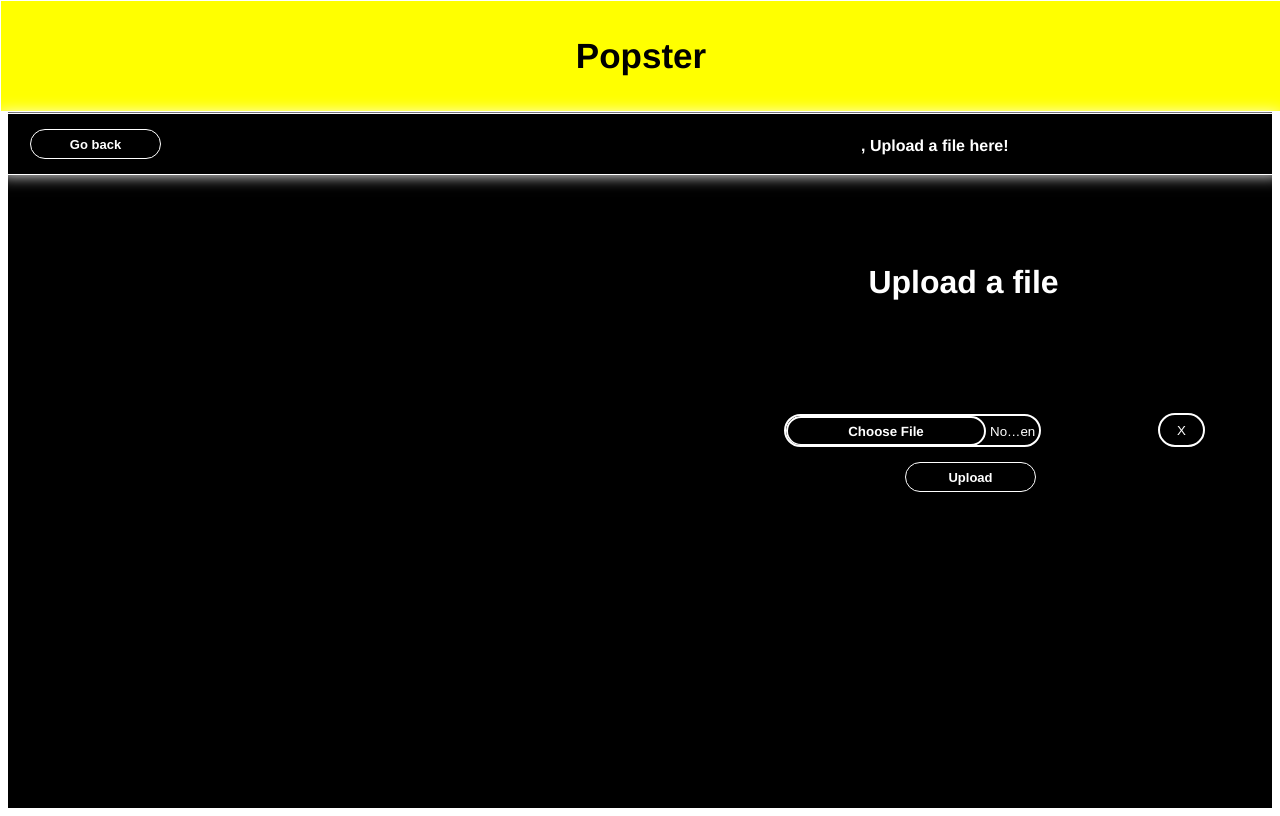
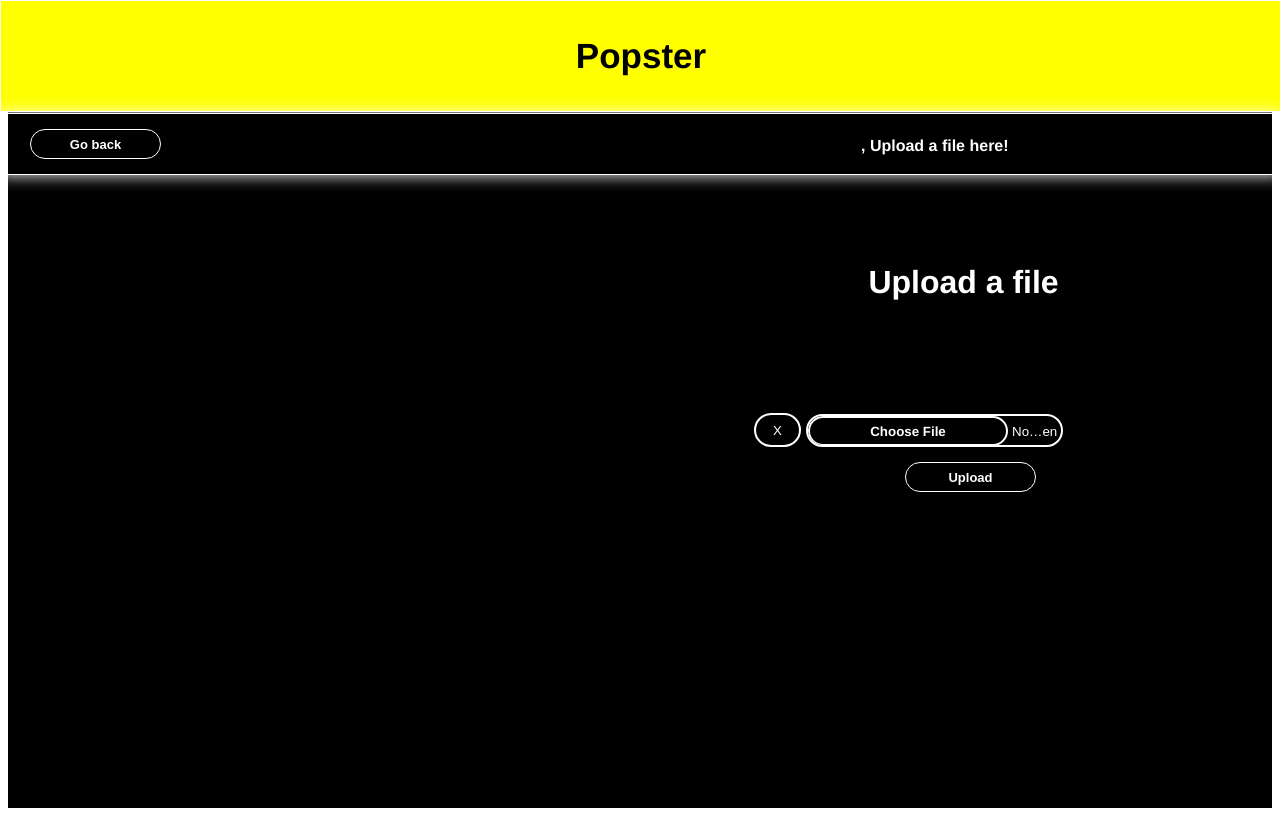
Before and after one commit to Marcom966/Popster_Frontend, an Angular app: page /fileUpload in a window 1280 px wide. Shown: the top 816 px of the page. Built offline with nearby package versions, Linux system fonts and the light colour scheme.

Commit message:
another commit

```diff
--- a/src/app/components/file-upload/file-upload.component.css
+++ b/src/app/components/file-upload/file-upload.component.css
@@ -149,7 +149,7 @@ input[type=file]::file-selector-button{
     border-radius: 25px;
     height: 29px;
     position: absolute;
-    left: -77px;
+    left: -55px;
 }
 .submitButton{
     background-color: transparent;
@@ -174,7 +174,7 @@ input[type=file]::file-selector-button{
   border-color: black;
 }
 .reset{
-    margin-left: 297px;
+    margin-left: -107px;
     margin-top: -1px;
     background-color: transparent;
     color: white;
@@ -187,18 +187,3 @@ input[type=file]::file-selector-button{
     background-color: white;
     color: black;
 }
-
-.resetNew{
-    margin-left: 500px;
-    margin-top: -1px;
-    background-color: transparent;
-    color: white;
-    border: 2px solid white;
-    width: 47px;
-    height: 34px;
-    border-radius: 25px;
-}
-.resetNew:hover{
-    background-color: white;
-    color: black;
-}
--- a/src/app/components/file-upload/file-upload.component.html
+++ b/src/app/components/file-upload/file-upload.component.html
@@ -14,8 +14,8 @@
             <form>
                 <label for="upload" class="upload">
                     <span class="span" aria-hidden="true"></span>
-                    <input class="inputFull" id="inputFile" type="file" accept="*" (click)="onChangeclass()"  (change)="onChangeFile($event)" #fileUpload>
-                    <button type="reset" id="resetButton" [ngClass]="clicked ? 'resetNew': 'reset'">X</button>
+                    <input class="inputFull" id="inputFile" type="file" accept="*" (change)="onChangeFile($event)" #fileUpload>
+                    <button type="reset" id="resetButton" class='reset'>X</button>
                     <button type="button" class="submitButton" (click)="onSubmit()">Upload</button>
                 </label>
             </form>
--- a/src/app/components/file-upload/file-upload.component.ts
+++ b/src/app/components/file-upload/file-upload.component.ts
@@ -29,9 +29,6 @@ export class FileUploadComponent implements OnInit {
   public main(){
     this.username = localStorage.getItem('user_name');
     }
-  public onChangeclass(){
-    this.clicked = true;
-  }
   public onChangeFile(event: any){
     let Name = "";
     this.file = event.target.files[0];
```
